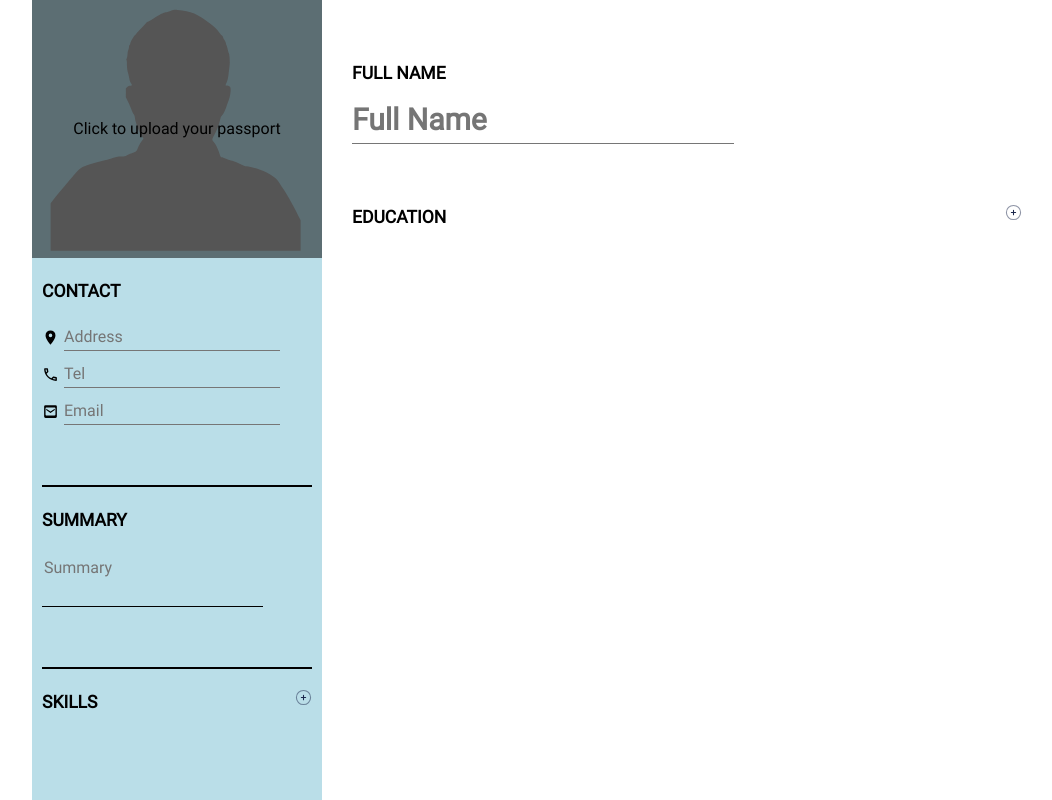
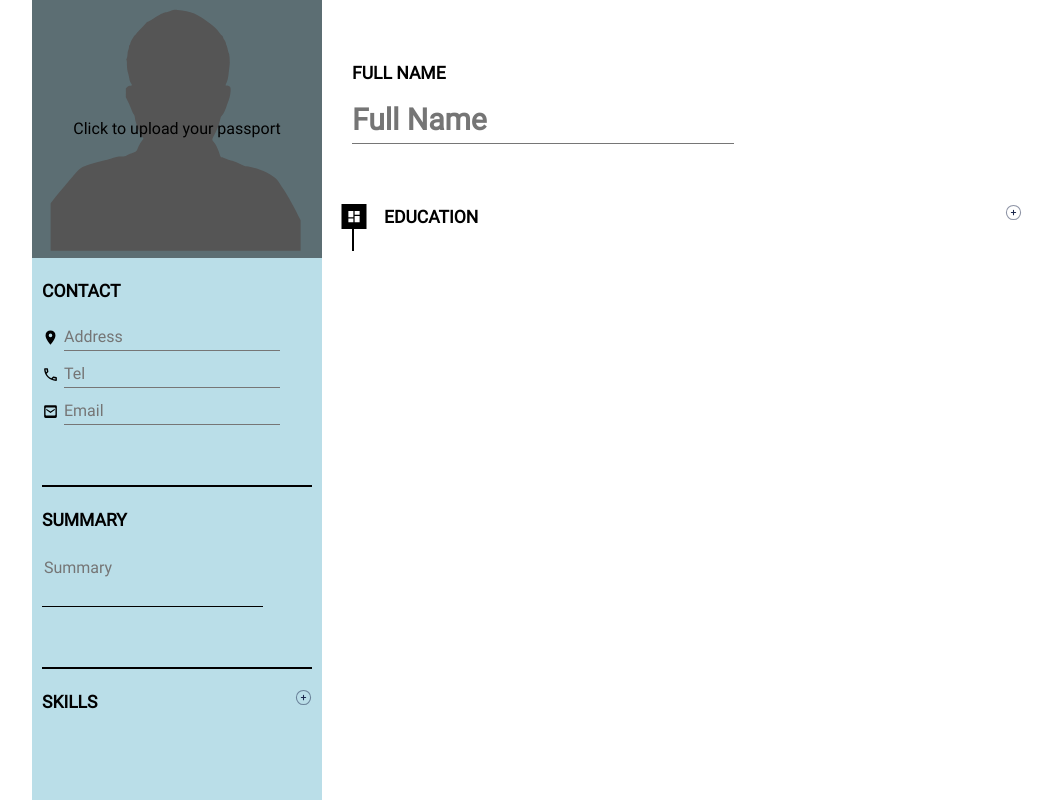
Before and after one commit to PRINCE-OBOT/cv_application, a React (Vite) app: page / in a window 1280 px wide. Shown: the whole page, without its empty margins (108-1160 px from the left). Built offline with nearby package versions, Linux system fonts and the light colour scheme.

Commit message:
Add design to main border

```diff
--- a/src/components/education.jsx
+++ b/src/components/education.jsx
@@ -84,6 +84,16 @@ export function Education() {
 
   return (
     <section className="education">
+      <div className="border_design_icon_wrapper">
+        <svg
+          className="border_design_icon"
+          xmlns="http://www.w3.org/2000/svg"
+          viewBox="0 0 24 24"
+          fill="#fff"
+        >
+          <path d="M13,3V9H21V3M13,21H21V11H13M3,21H11V15H3M3,13H11V3H3V13Z" />
+        </svg>
+      </div>
       <div className="heading">
         <h3>EDUCATION</h3>
         <svg
@@ -112,7 +122,7 @@ export function Education() {
         </svg>
       </div>
 
-      <div className="education_item_wrapper">
+      <div className="education_item_wrapper item_wrapper">
         {educationItems.map(({ id, subItems, isEdit }) => {
           return (
             <li
@@ -121,6 +131,9 @@ export function Education() {
               data-item="education"
               className="education_item item"
             >
+              <div className="border_design_bullet">
+                &#9632;
+              </div>
               <div className="education_item_left_side">
                 {isEdit
                   ? subItems.map(({ id, value, labelVal, className }) => {
--- a/src/styles/App.css
+++ b/src/styles/App.css
@@ -15,6 +15,10 @@
 }
 
 .right_side {
+  display: flex;
+  flex-direction: column;
+  row-gap: var(--sz-xxlg);
+
   flex: 1;
   padding: var(--sz-xxlg) var(--sz-sm) var(--sz-sm) var(--sz-xlg);
 }
@@ -86,8 +90,28 @@ input {
 }
 
 main {
-  padding-top: var(--sz-xxlg);
   display: flex;
   flex-direction: column;
   row-gap: var(--sz-lg);
+  border-left: 2px solid var(--black);
+  padding-left: var(--sz-xlg);
+  position: relative;
 }
+
+.border_design_icon_wrapper{
+  background-color: var(--black);
+  padding: var(--sz-xsm);
+  width: fit-content;
+  position: absolute;
+  transform: translateX(-50%);
+  left: 0;
+}
+
+.border_design_icon {
+  width: 15px;
+}
+.border_design_bullet {
+  position: absolute;
+  transform: translateX(-50%);
+  left: 0;
+}
--- a/src/styles/education.css
+++ b/src/styles/education.css
@@ -1,7 +1,10 @@
+section.education{
+    display: flex;
+flex-direction: column;
+row-gap: var(--sz-lg);
+}
 .education_item_wrapper {
-  padding-top: var(--sz-lg);
   display: grid;
-  /* grid-template-columns: 1fr; */
   row-gap: var(--sz-lg);
 }
 
@@ -27,4 +30,5 @@
 }
 .year {
   justify-self: right;
+  text-align: left;
 }
```
